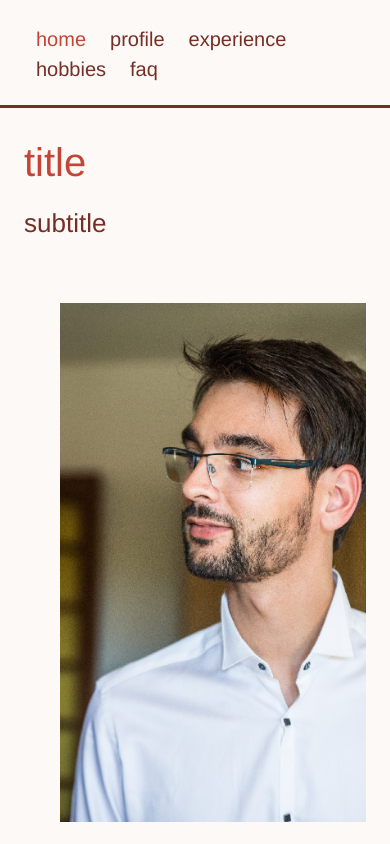
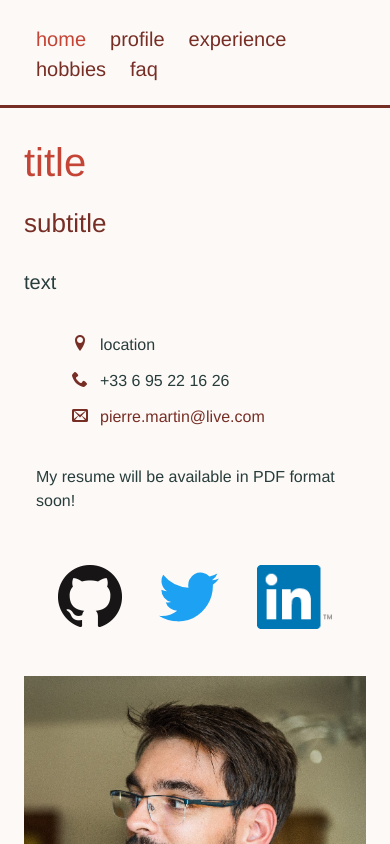
Before and after one commit to rempartIrien/resume, a Vue app: page / in a window 390 px wide. Built offline with nearby package versions, Linux system fonts and the light colour scheme.

Commit message:
Add responsive rules to home page

```diff
--- a/src/App.vue
+++ b/src/App.vue
@@ -36,6 +36,8 @@ export default {
     background-color $ri-backgroundColor
     height 100vh
     line-height 1.5
+    // Thanks IE and Edge!
+    overflow: hidden;
 
   .ri-app
     font-family: Helvetica, Arial, sans-serif;
--- a/src/components/home/RiHome.vue
+++ b/src/components/home/RiHome.vue
@@ -58,22 +58,33 @@ export default {
       padding-bottom 2 * $ri-baseMargin
 
     &__container
+      ri-m-part()
+      display flex
       overflow hidden
-      display flex
+      flex-direction column-reverse
+      @media screen and (min-width: $ri-breakpoint-minMedium)
+        flex-direction row
 
     &__photo,
     &__content
-      padding 3 * $ri-baseMargin
+      @media screen and (min-width: $ri-breakpoint-minMedium)
+        padding 3 * $ri-baseMargin
 
     &__photo
-      height: 70vh;
-      width: 58.3vh;
-      padding-right 4 * $ri-baseMargin
+      object-fit contain
+      width 100%
+      @media screen and (min-width: $ri-breakpoint-minSmall)
+        margin auto
+        width 50%
+      @media screen and (min-width: $ri-breakpoint-minMedium)
+        padding-right 2 * $ri-baseMargin 4 * $ri-baseMargin
+        width 40%
 
     &__content
       flex 1
-      border-left $ri-borderWidth solid $ri-secondaryColor
-      padding-left 2 * $ri-baseMargin
+      @media screen and (min-width: $ri-breakpoint-minMedium)
+        padding-left 2 * $ri-baseMargin
+        border-left $ri-borderWidth solid $ri-secondaryColor
 
     &__text
       ri-m-subtitleText($ri-textColor)
```
